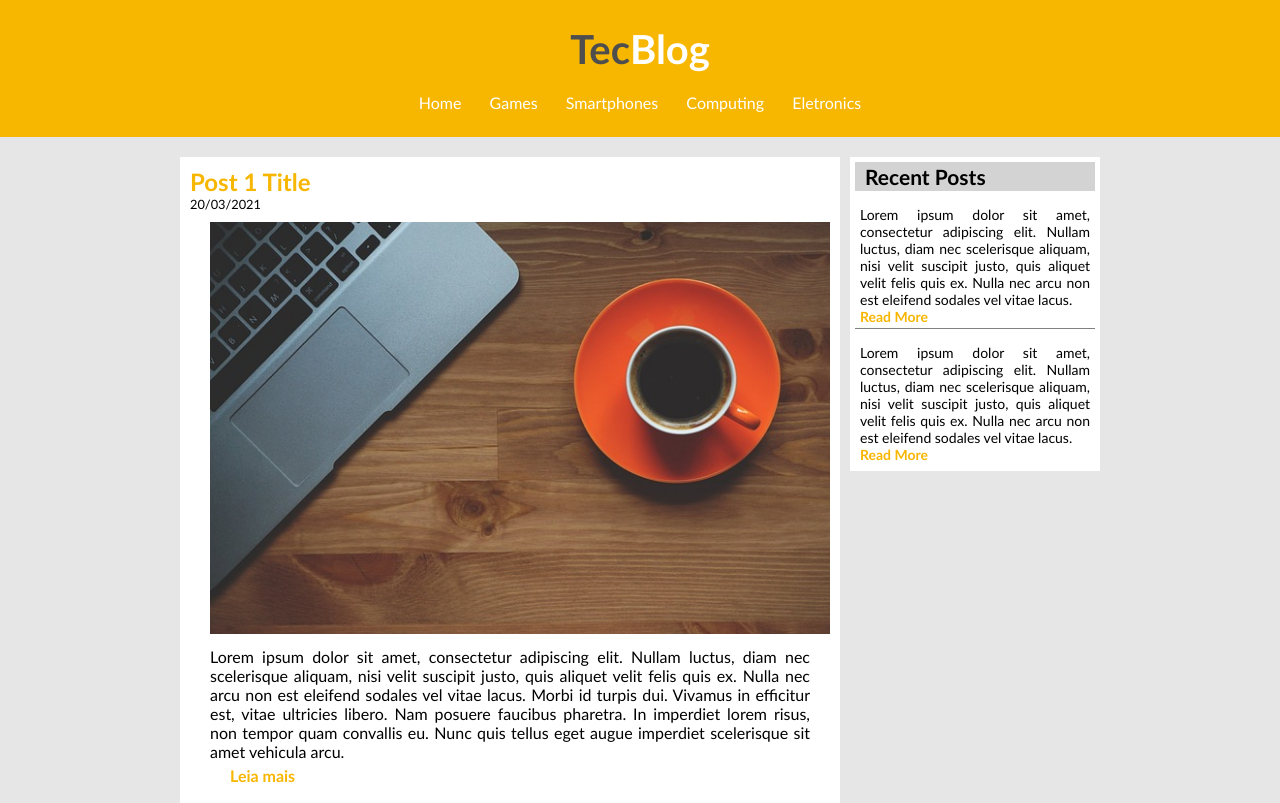
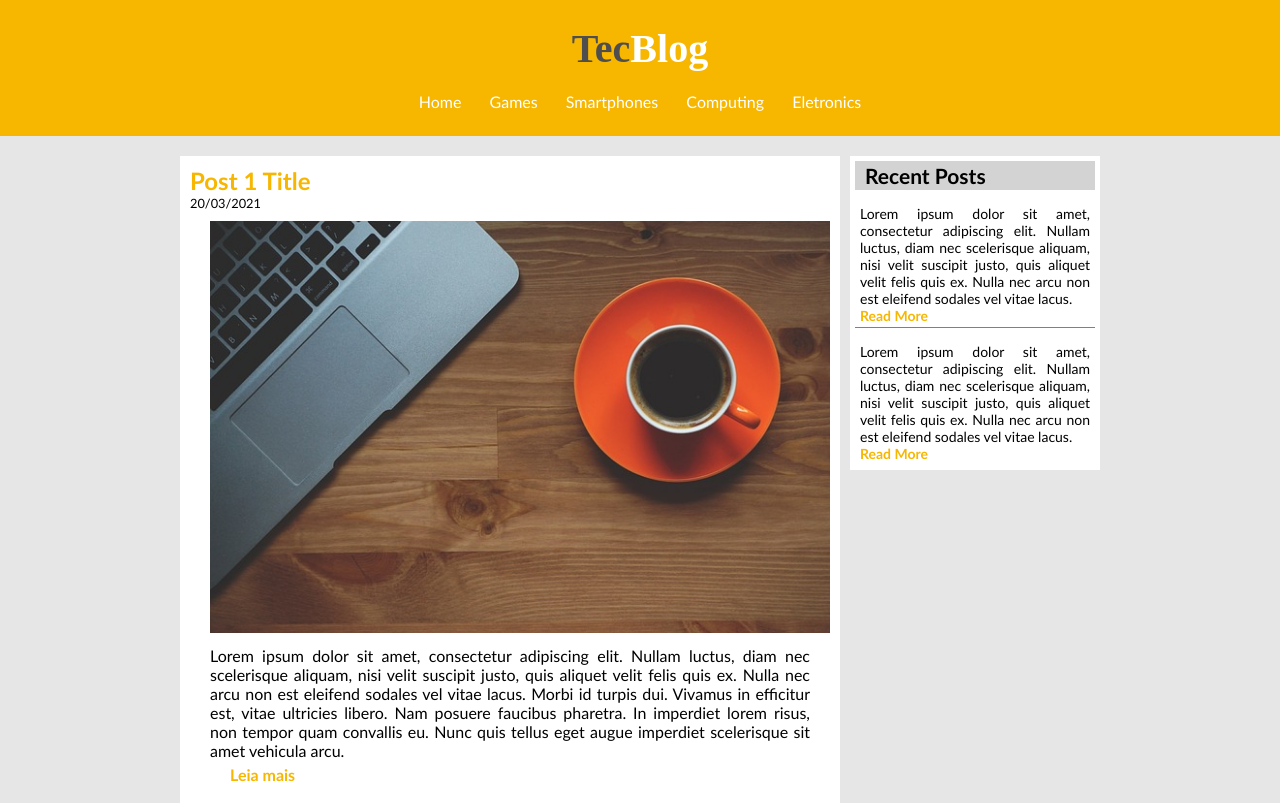
Before and after one commit to GustavoFLuz/projeto-curso-cssbasico, a plain HTML site: page index.html in a window 1280 px wide. Shown: the top 803 px of the page. Drawn offline with Linux system fonts and the light colour scheme.

Commit message:
Fim curso

```diff
--- a/css/style.css
+++ b/css/style.css
@@ -26,6 +26,7 @@ a{
 }
 #area-logo{
     padding: 10px;
+    font-family: 'Comic Sans';
 }
 #area-menu{
     padding: 10px;
```
